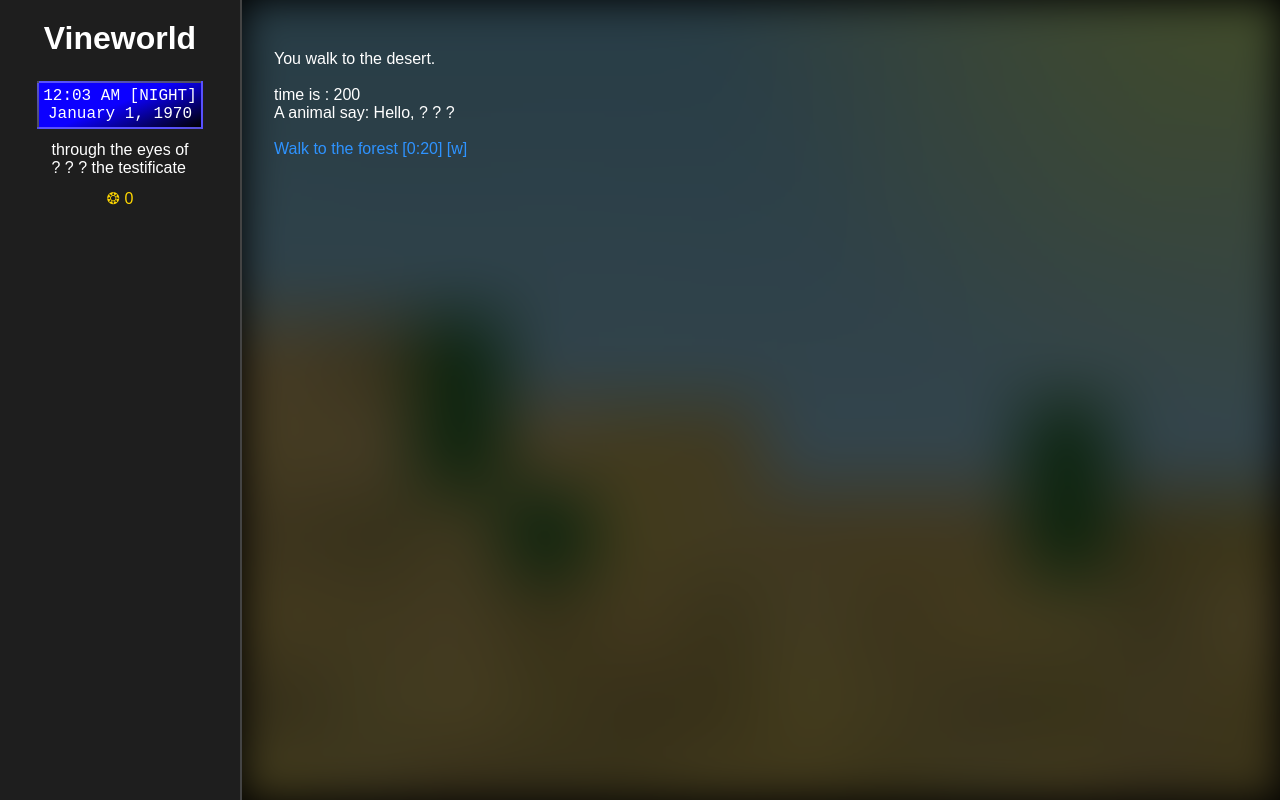
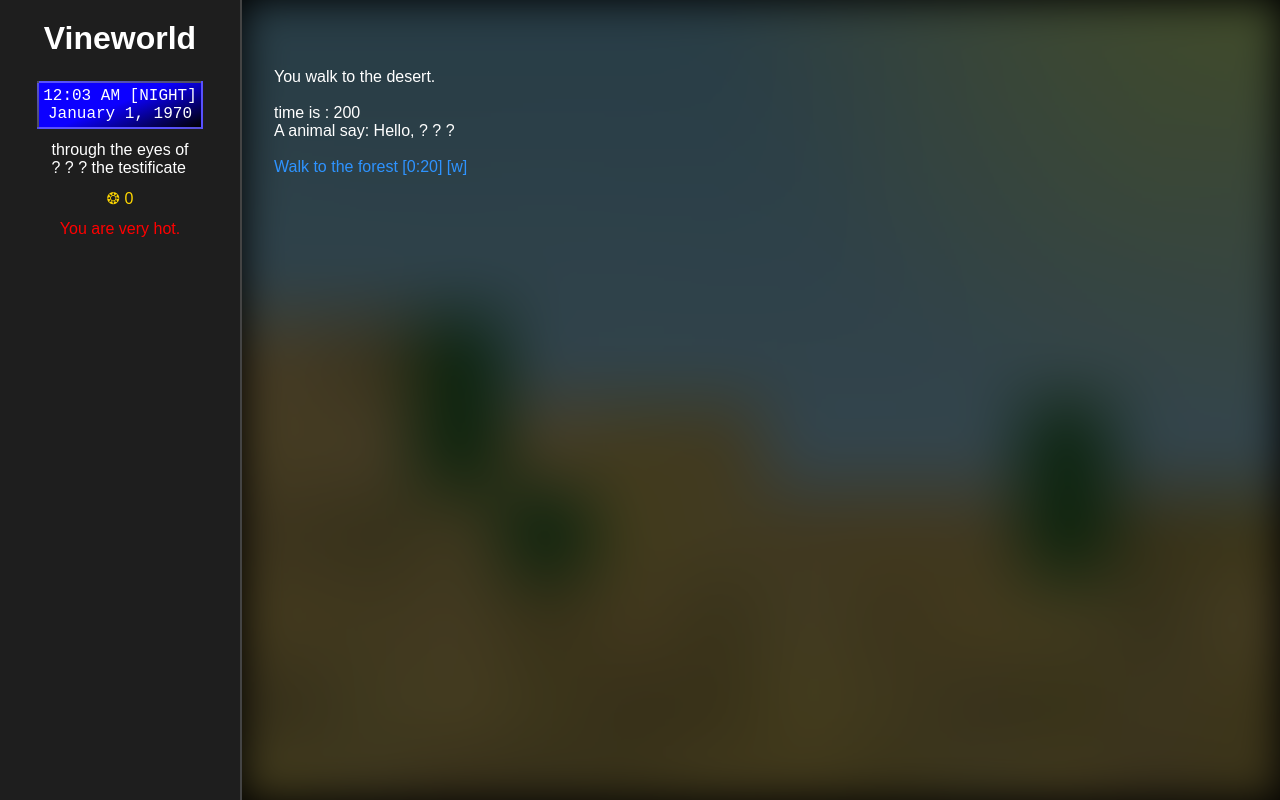
Before and after one commit to one-some/vinecore, a plain HTML site: page index.html in a window 1280 px wide. Drawn offline with Linux system fonts and the light colour scheme.

Commit message:
Im unsure wow

```diff
--- a/index.html
+++ b/index.html
@@ -25,11 +25,13 @@
             <span id="money">
                 ❂ <span hook="player.money">?</span>
             </span>
+
+            <status-conditions></status-conditions>
         </sidebar>
         <passage-container>
             <img id="bg" src="bg/desert.png">
             <passage-stage>
-                HELLO,
+                Hmm...
             </passage-stage>
         </passage-container>
 
--- a/index.js
+++ b/index.js
@@ -46,6 +46,11 @@ function parseTag(tagText) {
 
 function processTag(tag, container) {
     switch (tag.name) {
+        case "condition":
+            const cond = Conditions[tag.bits[0]];
+            if (!cond) throw new Error("Bad condition!");
+            gameGlobals.player.conditions[cond] = { fromEnv: true }
+            break;
         case "bg":
             bgEl.src = `bg/${tag.bits[0]}.png`;
             break;
@@ -85,7 +90,7 @@ function processTag(tag, container) {
     }
 }
 
-async function jumpTo(passageName) {
+async function jumpTo(passageName, {instant = false}={}) {
     if (transitioning) return;
     transitioning = true;
 
@@ -93,8 +98,11 @@ async function jumpTo(passageName) {
 
     gameGlobals.currentPassage = passageName;
 
+    for (const [condName, condInstDat] of Object.entries(gameGlobals.player.conditions)) {
+        if (condInstDat.fromEnv) delete gameGlobals.player.conditions[condName];
+    }
+
     const container = $e("div");
-
     let html = RawPassages[passageName];
     html = html.trim();
 
@@ -138,8 +146,11 @@ async function jumpTo(passageName) {
         processTag(tag, container);
     }
 
-    stageEl.style.opacity = 0.0;
-    await timeout(210);
+    if (!instant) {
+        stageEl.style.opacity = 0.0;
+        await timeout(210);
+    }
+
     stageEl.innerHTML = "";
     stageEl.appendChild(container);
 
@@ -155,7 +166,7 @@ async function jumpTo(passageName) {
     transitioning = false;
 }
 
-jumpTo(Array.from(Object.keys(RawPassages))[0]);
+jumpTo(gameGlobals.currentPassage, {instant: true});
 
 document.addEventListener("keydown", function(event) {
     const key = event.key.toLowerCase();
--- a/passages.js
+++ b/passages.js
@@ -1,5 +1,6 @@
 const RawPassages = {
 desert: `
+[condition HOT]
 [bg desert]
 You walk to the desert.
 
--- a/player.js
+++ b/player.js
@@ -4,10 +4,28 @@ class Character {
     name = "? ? ?";
     role = "testificate";
     money = 0;
+    conditions = {};
 
     constructor() {
     }
 }
+
+const Conditions = {
+    COLD: "cold",
+    HOT: "hot",
+};
+
+const ConditionsData = {
+    [Conditions.COLD]: {
+        text: "You are very cold.",
+        color: "lightblue"
+    },
+    [Conditions.HOT]: {
+        text: "You are very hot.",
+        color: "red",
+        desc: "An overwhelming heat consumes you. Healing will be difficult.",
+    }
+};
 
 const gameGlobals = {
     player: new Character(),
@@ -19,6 +37,17 @@ function passTime(time) {
     if (isNaN(time)) throw new Error("Bad time!");
     gameGlobals.time += Math.ceil(time);
 }
+
+VarHooks.push(function() {
+    const condContainer = document.querySelector("status-conditions");
+    condContainer.innerHTML = "";
+
+    for (const [condName, condInstDat] of Object.entries(gameGlobals.player.conditions)) {
+        const dat = ConditionsData[condName];
+        if (!dat) throw new Error("Bad condition");
+        $e("cond", condContainer, { innerText: dat.text, "style.color": dat.color, title: dat.desc});
+    }
+});
 
 VarHooks.push(function() {
     const date = new Date(gameGlobals.time * 1000);
@@ -111,6 +140,9 @@ function loadOb(oldMeat, newSkeleton) {
     for (const [k, skeletonV] of Object.entries(newSkeleton)) {
         const isObject = Object.prototype.toString.call(skeletonV).includes("Object");
         if (isObject) {
+            // HACK. Who knows what this will do
+            if (oldMeat[k] === undefined) oldMeat[k] = {};
+
             loadOb(oldMeat[k], skeletonV);
             continue;
         }
```
